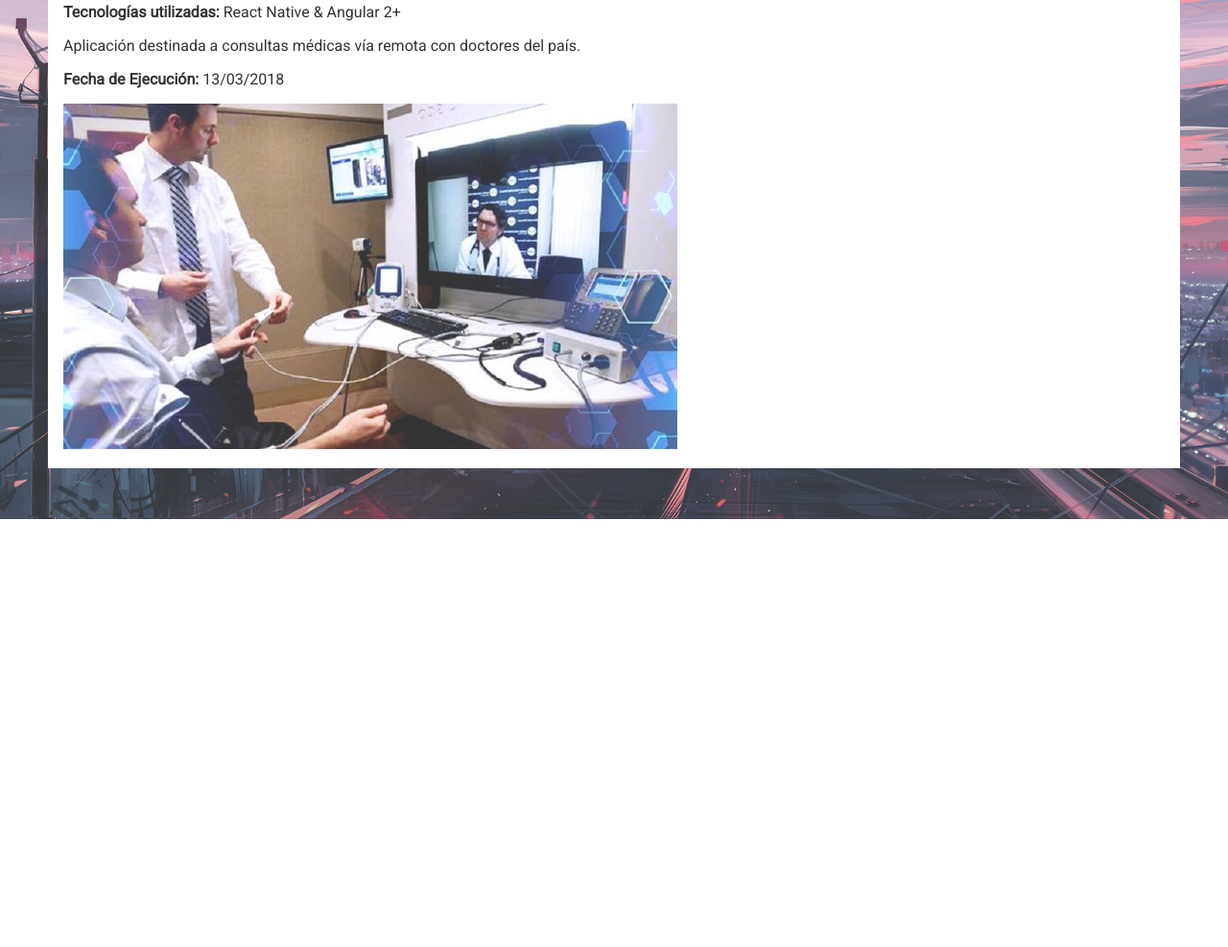
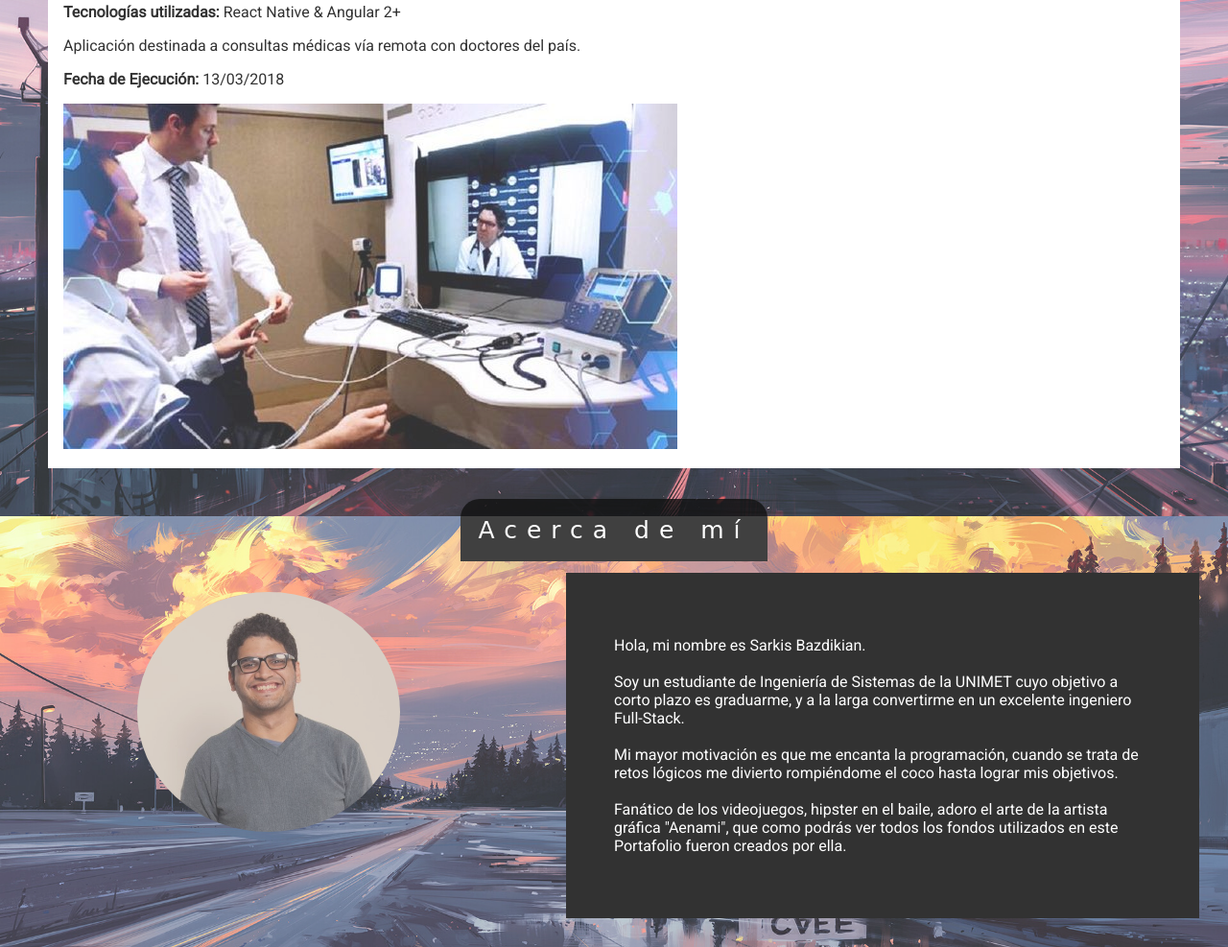
Before and after one commit to darksagas/darksagas.github.io, a plain HTML site: page index.html in a window 1280 px wide. Shown: the part 1059-2046 px from the top of the page at 96% size. Before the commit the page ends 1600 px from the top, so only its background shows below. Drawn offline with Linux system fonts and the light colour scheme; a web font is replaced by a local one.

Commit message:
about me

```diff
--- a/index.html
+++ b/index.html
@@ -15,6 +15,7 @@
        <!--  Hero -->
         <button onclick="topFunction()" id="myBtn" title="Go to top">Regresar al Hero</button>
         <div class="parallax">
+            <div class="no_opacity">
                 <div class="caption">
                     <span class="border">¡TRABAJEMOS JUNTOS!</span>
                     <div class="borderLight">
@@ -25,9 +26,11 @@
                     </div>
                 </div>
             </div>
+        </div>
         <!-- Hero -->
         <a href="#"></a>
         <div class="parallax_2">
+            <div class="no_opacity">
                 <div class="caption_2">
                     <span class="border">Portafolio</span>
                 </div>
@@ -66,6 +69,27 @@
                     </div>
                 </div>
             </div>
+        </div>
+        <div class="parallax_3">
+                <div class="no_opacity">
+                    <div class="caption_2">
+                        <span class="border">Acerca de mí</span>
+                    </div>
+                    <div class="about_me">
+                        <div class="about_me__left">
+                            <img class="about_me__img" src="sarkis.jpg" />
+                        </div>
+                        <div class="about_me__right">
+                            <p class="about_me__content">
+                                Hola, mi nombre es Sarkis Bazdikian.<br><br>
+                                Soy un estudiante de Ingeniería de Sistemas de la UNIMET cuyo objetivo a corto plazo es graduarme, y a la larga convertirme en un excelente ingeniero Full-Stack.<br><br>
+                                Mi mayor motivación es que me encanta la programación, cuando se trata de retos lógicos me divierto rompiéndome el coco hasta lograr mis objetivos.<br><br>
+                                Fanático de los videojuegos, hipster en el baile, adoro el arte de la artista gráfica "Aenami", que como podrás ver todos los fondos utilizados en este Portafolio fueron creados por ella.
+                            </p>
+                        </div>
+                    </div>
+                </div>
+            </div>
     </body>
 </html>
 <script src="main.js"></script>
--- a/main.css
+++ b/main.css
@@ -21,14 +21,24 @@ body, html {
     /* The image used */
     background-image: url("img_parallax_2.jpg");
 
-    min-height: 100%;
-
     background-attachment: fixed;
     background-position: center;
     background-repeat: no-repeat;
     background-size: cover;
 
     opacity: 0.80;
+}
+
+.parallax_3 {
+  /* The image used */
+  background-image: url("img_parallax_3.jpg");
+
+  background-attachment: fixed;
+  background-position: center;
+  background-repeat: no-repeat;
+  background-size: cover;
+
+  opacity: 0.80;
 }
 
 .caption {
@@ -150,3 +160,36 @@ label {
   #myBtn:hover {
     background-color: #555; /* Add a dark-grey background on hover */
   }
+
+  .about_me {
+    display: flex;
+    flex: 1;
+    flex-direction: row;
+  }
+
+  .about_me__img {
+    border-radius: 50%;
+    height: 250px;
+    width: auto;
+    padding: 50px;
+  }
+
+  .about_me__left {
+    flex: 0.5;
+    text-align: center;
+  }
+
+  .about_me__right {
+    flex: 0.5;
+    padding: 50px;
+    background-color: #000;
+    margin: 30px;
+  }
+
+  .about_me__content {
+    color: #FFF;
+  }
+
+  .no-opacity {
+    opacity: 1;
+  }
--- a/main.js
+++ b/main.js
@@ -4,7 +4,7 @@ mybutton = document.getElementById("myBtn");
 window.onscroll = function() {scrollFunction()};
 
 function scrollFunction() {
-if (document.body.scrollTop > document.body.offsetHeight - 50 || document.documentElement.scrollTop > document.body.offsetHeight - 50) {
+if (document.body.scrollTop > document.body.offsetHeight || document.documentElement.scrollTop > document.body.offsetHeight) {
     mybutton.style.display = "block";
 } else {
     mybutton.style.display = "none";
```
Also changed, not shown: img_parallax_3.jpg (added). Lines whose indentation alone changed are shown as unchanged.
